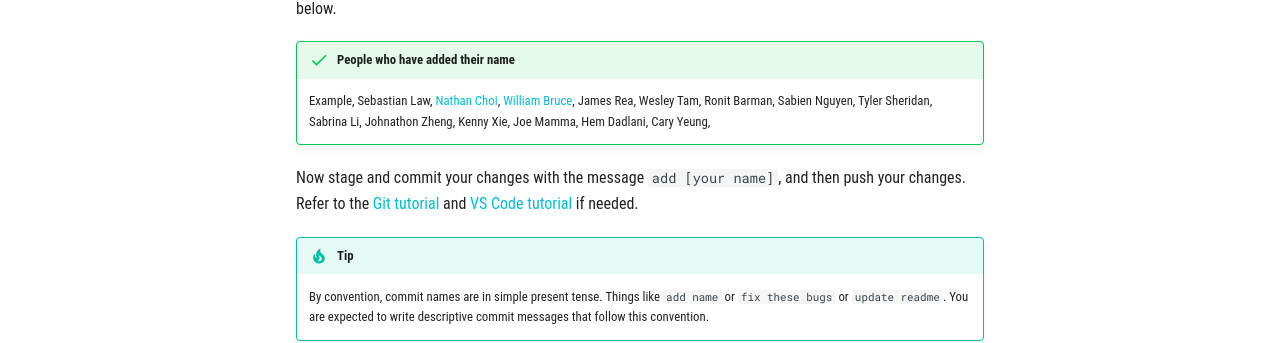
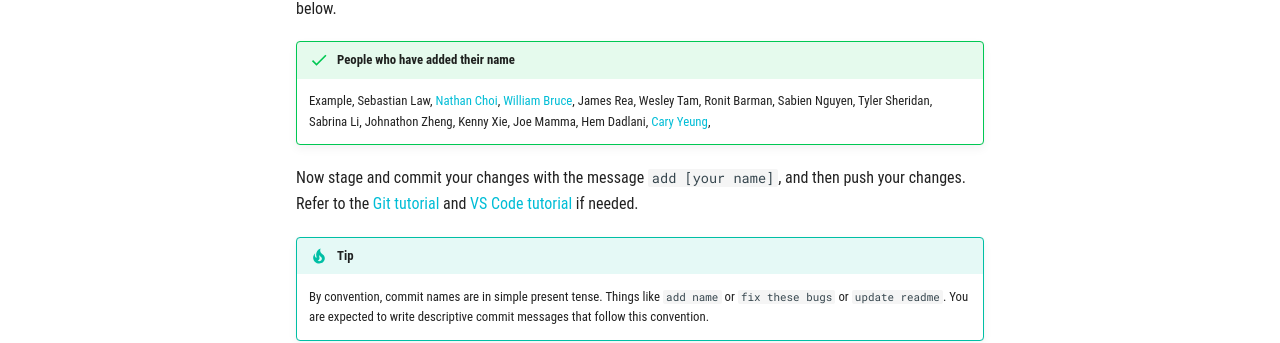
Before and after one commit to bobabots253/bobadocs, an MkDocs documentation site: the page built from docs/programming/version-control.md, in a window 1280 px wide and 1175 px high. Shown: the part 746-1089 px from the top of the window. Built offline with MkDocs 1.6.1 and Material for MkDocs 9.7.7, drawn with Linux system fonts in a browser that asks for light colours; comment, search, counter and statistics services are not loaded; some of the changed lines change nothing that is shown.

Commit message:
First commit

```diff
--- a/docs/programming/version-control.md
+++ b/docs/programming/version-control.md
@@ -34,7 +34,7 @@ Navigate to this file in the repo (`docs/programming/version-control.md`) and ad
     Kenny Xie,
     Joe Mamma,
     Hem Dadlani,
-    Cary Yeung,
+    [Cary Yeung](https://www.youtube.com/watch?v=dQw4w9WgXcQ),
 
 Now stage and commit your changes with the message `add [your name]`, and then push your changes. Refer to the [Git tutorial](https://guides.github.com/introduction/git-handbook/) and [VS Code tutorial](https://code.visualstudio.com/docs/editor/versioncontrol) if needed.
 
```
